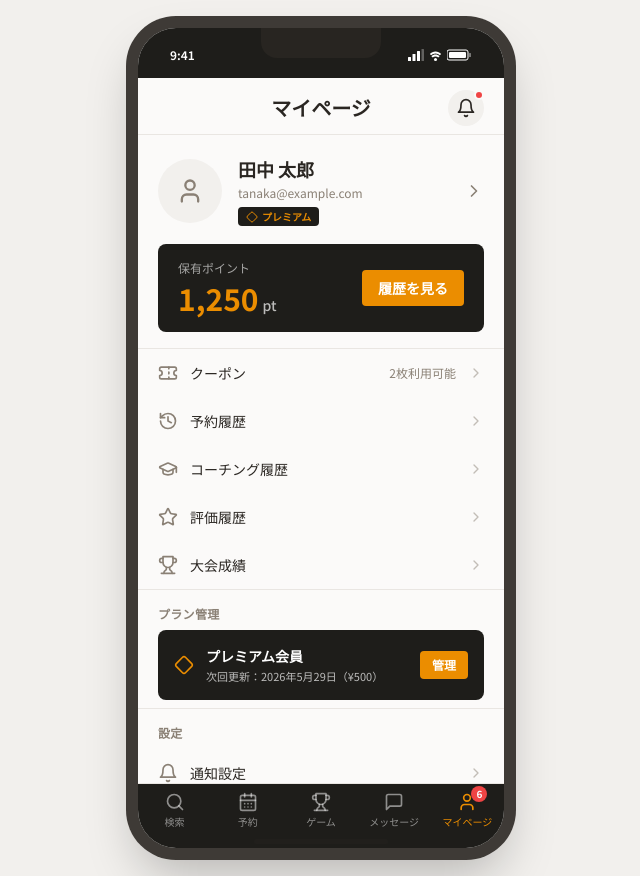
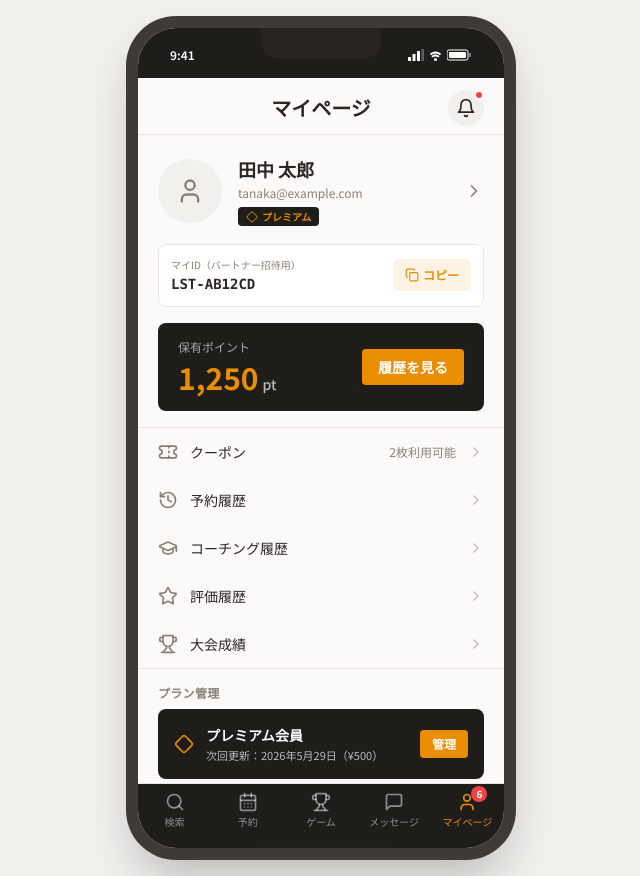
Before and after one commit to torch-tzan/lst-userapp, a React (Vite) app: page /mypage in a window 1280 px wide. Shown: the whole page, without its empty margins (319-959 px from the left). Built offline with nearby package versions, Linux system fonts and the light colour scheme.

Commit message:
MyPage: add マイID display + copy button (for partner invitation)
Co-Authored-By: Claude Sonnet 4.6 <noreply@anthropic.com>

```diff
--- a/src/pages/MyPage.tsx
+++ b/src/pages/MyPage.tsx
@@ -4,7 +4,9 @@ import BottomNav from "@/components/BottomNav";
 import { Separator } from "@/components/ui/separator";
 import {
   Bell,
+  Check as CheckIcon,
   ChevronRight,
+  Copy,
   Diamond,
   ExternalLink,
   Globe,
@@ -19,6 +21,8 @@ import {
 } from "lucide-react";
 import { useUserProfile } from "@/lib/userProfileStore";
 import { useSubscription } from "@/lib/subscriptionStore";
+import { useToast } from "@/components/ui/use-toast";
+import { getPlayer, CURRENT_USER } from "@/lib/tournamentStore";
 import { formatJP } from "@/lib/utils";
 import {
   AlertDialog,
@@ -37,7 +41,23 @@ const MyPage = () => {
   const { profile } = useUserProfile();
   const sub = useSubscription();
   const [showLogout, setShowLogout] = useState(false);
+  const [copied, setCopied] = useState(false);
   const isPremium = sub.isPremium();
+  const myProfile = getPlayer(CURRENT_USER);
+  const myDisplayId = myProfile?.displayId ?? "";
+  const { toast } = useToast();
+
+  const copyId = async () => {
+    if (!myDisplayId) return;
+    try {
+      await navigator.clipboard.writeText(myDisplayId);
+      setCopied(true);
+      toast({ title: "マイIDをコピーしました", description: myDisplayId });
+      setTimeout(() => setCopied(false), 2000);
+    } catch {
+      toast({ title: "コピーに失敗しました" });
+    }
+  };
 
   const handleLogout = () => {
     setShowLogout(false);
@@ -87,6 +107,24 @@ const MyPage = () => {
               </div>
             </div>
           </button>
+
+          {/* My ID for partner invitation */}
+          <div className="px-[20px] mb-4">
+            <div className="bg-card border border-border rounded-[8px] p-3 flex items-center gap-3">
+              <div className="flex-1 min-w-0">
+                <p className="text-[10px] text-muted-foreground">マイID（パートナー招待用）</p>
+                <p className="text-sm font-mono font-bold text-foreground mt-0.5">{myDisplayId || "—"}</p>
+              </div>
+              <button
+                onClick={copyId}
+                disabled={!myDisplayId}
+                className="px-3 py-2 rounded-[6px] bg-primary/10 text-primary text-xs font-bold flex items-center gap-1 disabled:opacity-40"
+              >
+                {copied ? <CheckIcon className="w-3.5 h-3.5" /> : <Copy className="w-3.5 h-3.5" />}
+                {copied ? "コピー済" : "コピー"}
+              </button>
+            </div>
+          </div>
 
           {/* Points card */}
           <div className="px-[20px] mb-4">
```
